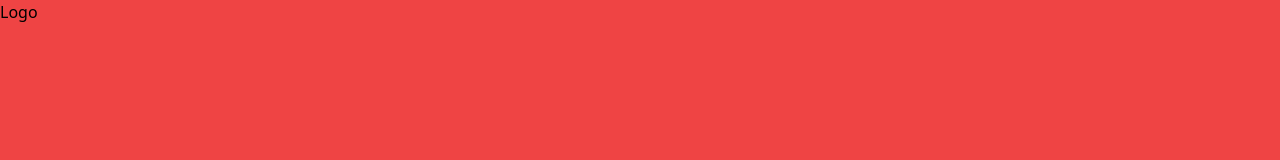
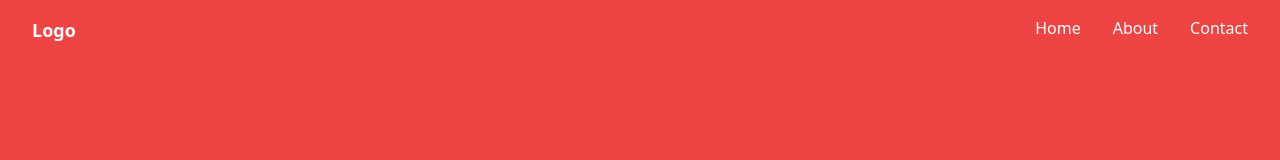
Before and after one commit to devcodingskill/myresume, a website: page src/index.html in a window 1280 px wide. Drawn offline with nearby package versions, Linux system fonts and the light colour scheme.

Commit message:
add header menu

```diff
--- a/src/index.html
+++ b/src/index.html
@@ -1,12 +1,22 @@
 <!doctype html>
 <html>
+
 <head>
-  <meta charset="UTF-8">
-  <meta name="viewport" content="width=device-width, initial-scale=1.0">
-  <link href="/dist/output.css" rel="stylesheet">
+    <meta charset="UTF-8">
+    <meta name="viewport" content="width=device-width, initial-scale=1.0">
+    <link href="/dist/output.css" rel="stylesheet">
+    <script src="https://cdn.tailwindcss.com"></script>
 </head>
+
 <body class="bg-red-500">
-<a href="/" class="">Logo</a>
+    <header class="flex justify-between text-white py-4 px-8">
+        <a href="/" class="text-lg font-bold">Logo</a>
+        <ul class="flex flex-row gap-8">
+            <li><a href="#" class="">Home</a></li>
+            <li><a href="#" class="">About</a></li>
+            <li><a href="#" class="">Contact</a></li>
+        </ul>
+    </header>
+</body>
 
-</body>
 </html>
```
Also changed, not shown: dist/output.css.
